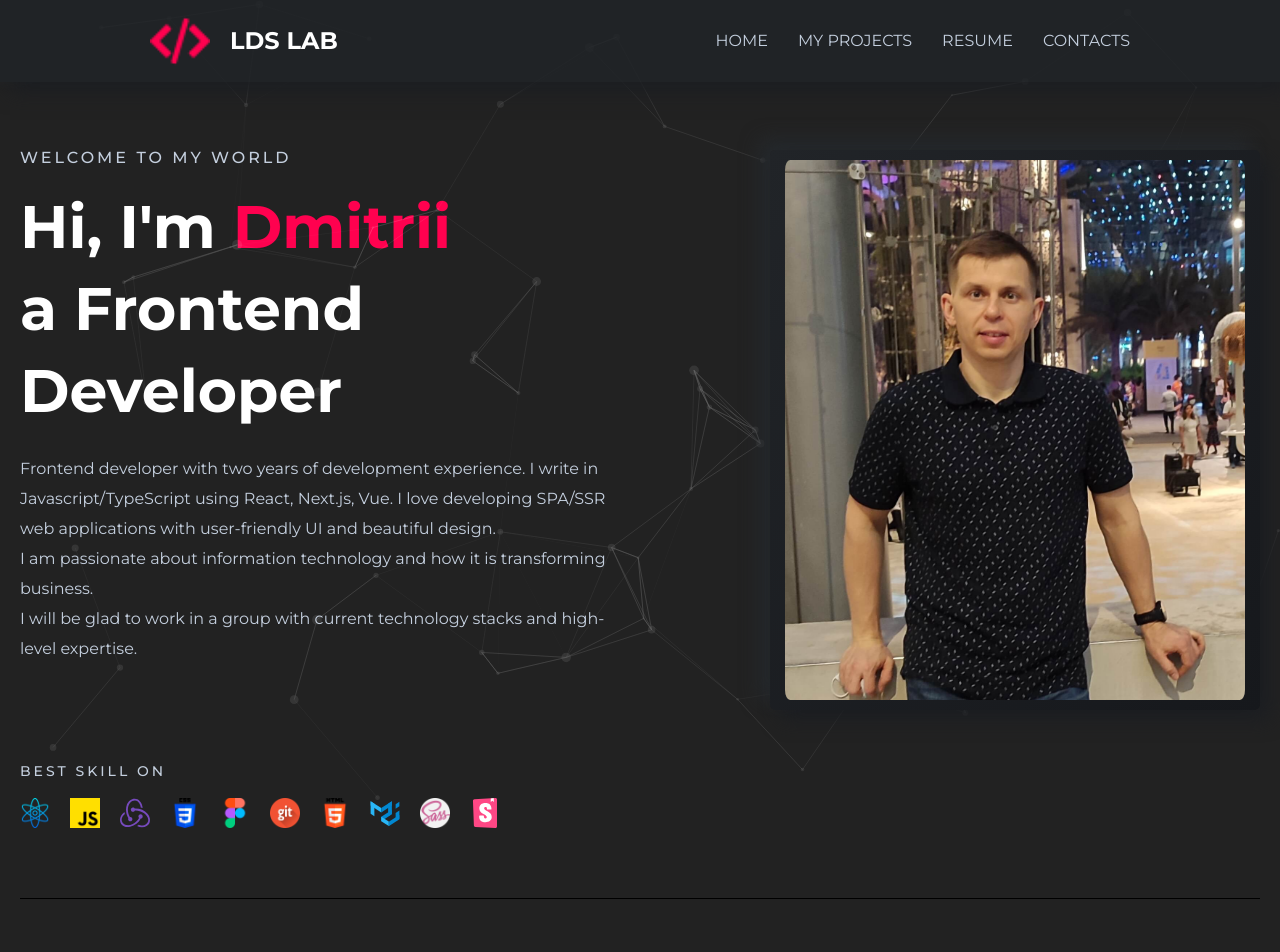
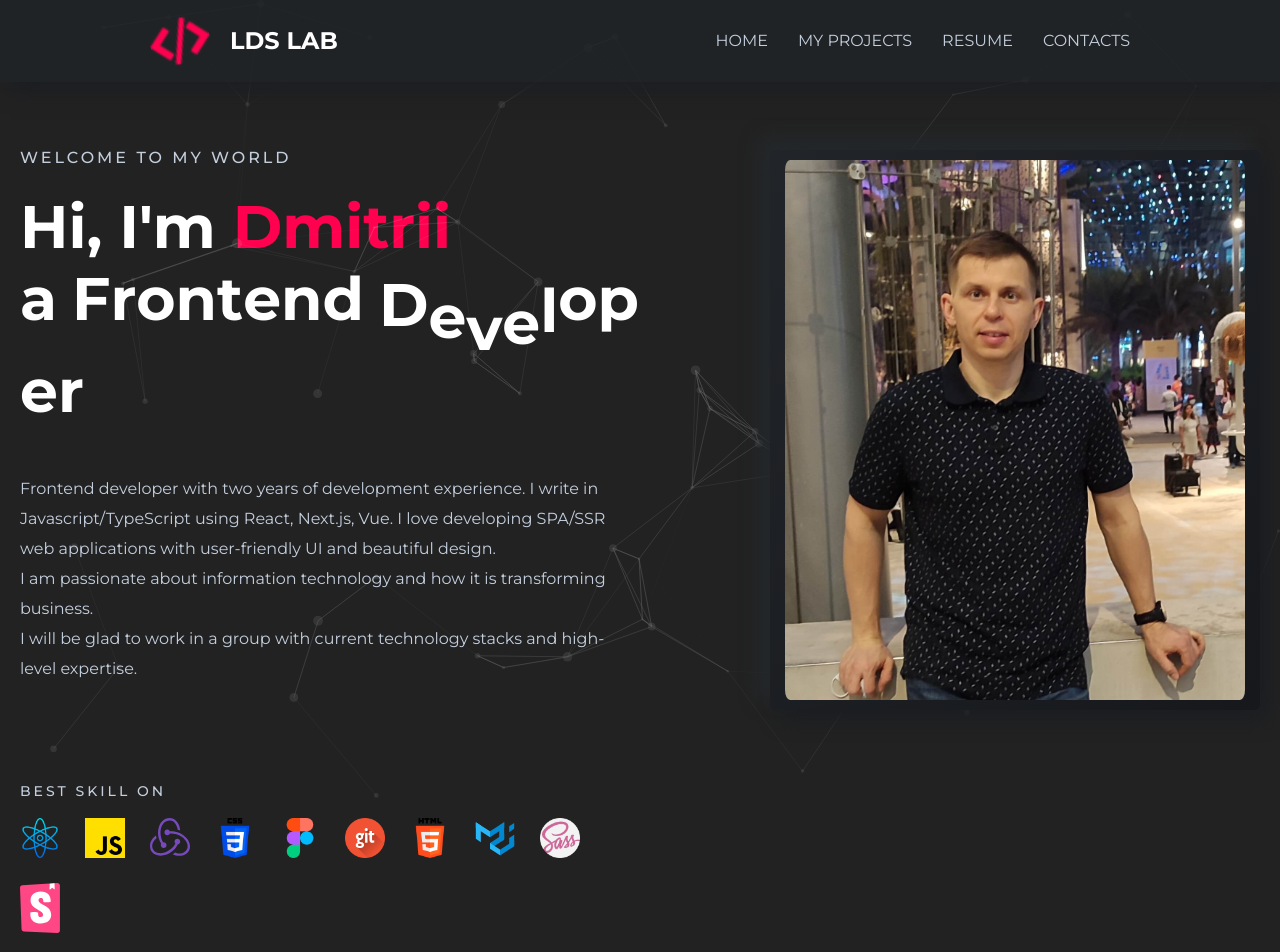
Before and after one commit to LDS196/lds-portfolio, a React (Create React App) app: page / in a window 1280 px wide. Shown: the top 952 px of the page. Built offline with nearby package versions, Linux system fonts and the light colour scheme.

Commit message:
feat: add some animations with Framer-motion lib

```diff
--- a/package.json
+++ b/package.json
@@ -16,6 +16,7 @@
     "@types/react-typing-effect": "^2.0.3",
     "emailjs": "^4.0.1",
     "emailjs-com": "^3.2.0",
+    "framer-motion": "^11.0.20",
     "gh-pages": "^5.0.0",
     "node-sass": "^8.0.0",
     "react": "^18.2.0",
@@ -26,6 +27,7 @@
     "react-scroll": "^1.8.9",
     "react-tsparticles": "^2.9.3",
     "react-typing-effect": "^2.0.5",
+    "swiper": "^11.0.7",
     "tsparticles": "^2.9.3",
     "typescript": "^4.9.5",
     "web-vitals": "^2.1.0"
@@ -33,8 +35,6 @@
   "scripts": {
     "start": "react-scripts start",
     "build": "react-scripts build",
-    "test": "react-scripts test",
-    "eject": "react-scripts eject",
     "predeploy": "yarn run build",
     "deploy": "gh-pages -d build"
   },
--- a/src/Header/Header.tsx
+++ b/src/Header/Header.tsx
@@ -2,26 +2,31 @@ import React from 'react';
 import s from './Header.module.scss'
 import logo from '../assets/images/lab.png'
 import {Link} from "react-scroll";
-
-
-
+import {motion} from 'framer-motion';
 
 
 const Header = () => {
   return (
-        <div className={s.header} >
+    <div className={s.header}>
       <Link to={'/'}>
         <div className={s.headerLogo}>
-                    <img src={logo} alt="logo" className={s.logoImg}/>
-                    <p className={s.logoText}>LDS LAB</p>
+          <motion.img src={logo} alt="logo" className={s.logoImg} animate={{
+            rotate: 180
+          }}
+                      transition={{duration: 1, repeat: Infinity, repeatDelay: 2}}/>
+          <p className={s.logoText}>LDS LAB
+          </p>
         </div>
       </Link>
 
       <nav className={s.nav}>
         <ul className={s.items}>
+
           <Link className={s.link} to={'intro'}>
             <li className={s.item}>home</li>
           </Link>
+
+
           <Link className={s.link} to={'projects'}>
             <li className={s.item}>my projects</li>
           </Link>
@@ -34,7 +39,9 @@ const Header = () => {
         </ul>
       </nav>
     </div>
-    );
+  )
+    ;
 };
 
+
 export default Header;
--- a/src/Intro/Intro.module.scss
+++ b/src/Intro/Intro.module.scss
@@ -2,21 +2,25 @@
   width: 30px;
   height: 30px;
 }
-.typing{
-white-space: nowrap;
-  span{
+
+.typing {
+  white-space: nowrap;
+
+  span {
     color: red;
   }
 }
+
 .intro {
-  @media(max-width: 935px){
-   padding: 0 10px;
+  @media(max-width: 935px) {
+    padding: 0 10px;
   }
+
   &__block {
     display: flex;
     justify-content: space-around;
     gap: 0 30px;
-    @media(max-width: 685px){
+    @media(max-width: 685px) {
       flex-direction: column-reverse;
       justify-content: start;
 
@@ -47,18 +51,19 @@ white-space: nowrap;
     font-size: 60px;
     line-height: 82px;
     margin-bottom: 22px;
-    @media(max-width: 935px){
+    @media(max-width: 935px) {
       font-size: 40px;
       line-height: 52px;
     }
-    @media(max-width: 420px){
+    @media(max-width: 420px) {
       font-size: 28px;
       line-height: 42px;
 
     }
 
   }
-  &__name{
+
+  &__name {
     color: #ff014f;
   }
 
@@ -75,24 +80,29 @@ white-space: nowrap;
     font-weight: 500;
     display: block;
     font-size: 14px;
-    @media(max-width: 935px){
+    @media(max-width: 935px) {
       padding-top: 30px;
     }
   }
 
   &__items {
     display: flex;
-    gap: 0 20px;
+    gap: 25px 25px;
     padding-right: 30px;
     flex-wrap: wrap;
+    margin-top: 20px;
+
+
+    li {
+      width: 40px;
+      height: 40px;
+    }
 
   }
 
   &__item {
-    margin-top: 20px;
-    width: 30px;
-    height: 30px;
-
+    width: 100%;
+    height: auto;
   }
 
 }
@@ -101,7 +111,7 @@ white-space: nowrap;
   flex: 1 1 50%;
   display: flex;
   justify-content: end;
-  @media(max-width: 685px){
+  @media(max-width: 685px) {
     justify-content: center;
     margin-bottom: 20px;
 
@@ -117,6 +127,7 @@ white-space: nowrap;
     border-radius: 5px;
     box-shadow: 10px 10px 19px #1c1e22, -10px -10px 19px #262a2e;
     background: linear-gradient(to right bottom, #212428, #16181c);
+
     img {
       object-fit: cover;
       padding: 10px 15px;
@@ -129,5 +140,4 @@ white-space: nowrap;
   }
 
 
-
 }
--- a/src/Intro/Intro.tsx
+++ b/src/Intro/Intro.tsx
@@ -12,35 +12,70 @@ import js from '../assets/images/skills-logo/js.png'
 import materialUI from '../assets/images/skills-logo/material-ui.svg'
 import sass from '../assets/images/skills-logo/sass.png'
 import storybook from '../assets/images/skills-logo/storybook.svg'
-import ReactTypingEffect from "react-typing-effect";
+import {motion} from 'framer-motion';
 
 
 const mySkills = [react, js, redux, css, figma, git, html5, materialUI, sass, storybook,]
+
+
 const Intro = () => {
+  const title = 'a Frontend Developer'
+
+
   return (
     <section className={s.intro} id={'intro'}>
       <div className={s.intro__block}>
         <div className={s.about}>
           <p className={s.about__subtitle}>welcome to my world</p>
+
           <h1 className={s.about__title}>Hi, I'm <span className={s.about__name}>Dmitrii </span>
             <br/>
-                      a Frontend Developer
-                        {/*<ReactTypingEffect*/}
-                        {/*  className={s.typing}*/}
-                        {/*  text={'a Frontend Developer'}*/}
+            {[...title].map((letter, index) => (
+              <motion.span
+                key={index}
+                style={{
+                  minWidth: '15px',
+                  marginTop: '10px',
+                  display: 'inline-block',
+                  originY: 0.7, // Adjust this value to control the jump height
+                }}
+                animate={{
+                  y: [-20, 10, -20], // Define the jump motion
+                }}
+                transition={{
+                  duration: 0.6,
+                  repeat: Infinity,
+                  repeatDelay: 2,
+                  delay: index * 0.1, // Add delay for staggered animation
+                }}
+              >
+                {letter}
+              </motion.span>
+            ))}
+          </h1>
 
-                        {/*                   speed={150}*/}
-                        {/*                   typingDelay={500}*/}
-                        {/*                   eraseSpeed={45}*/}
-                        {/*                   eraseDelay={3000}*/}
-                        {/*/>*/}
-                    </h1>
-                    <p className={s.about__desc}>Frontend developer with two years of development experience. I write in Javascript/TypeScript using React, Next.js, Vue. I love developing SPA/SSR web applications with user-friendly UI and beautiful design.<br/>I am passionate about information technology and how it is transforming business.
+
+          <p className={s.about__desc}>Frontend developer with two years of development experience. I write in
+            Javascript/TypeScript using React, Next.js, Vue. I love developing SPA/SSR web applications with
+            user-friendly UI and beautiful design.<br/>I am passionate about information technology and how it is
+            transforming business.
             <br/>I will be glad to work in a group with current technology stacks and high-level expertise.</p>
           <p className={s.about__skill}>best skill on</p>
           <ul className={s.about__items}>
-                        {mySkills.map((el, i) => <li key={i}><img className={s.about__item} src={el} alt=""/></li>)}
+            {mySkills.map((el, i) =>
+              <motion.li key={i}
+                         whileHover={{scale:1.5}}
+                         style={{zIndex:100}}
+                         initial={{ opacity: 0, scale: 0.5 }}
+                         animate={{ opacity: 1, scale: 1 }}
+                         transition={{ duration: 1, repeatDelay:3, repeat:Infinity }}
+            >
+              <img
+                className={s.about__item}
+                src={el} alt=""/>
+            </motion.li>)}
           </ul>
+
         </div>
         <div className={s.avatar}>
 
--- a/tsconfig.json
+++ b/tsconfig.json
@@ -19,7 +19,8 @@
     "resolveJsonModule": true,
     "isolatedModules": true,
     "noEmit": true,
-    "jsx": "react-jsx"
+    "jsx": "react-jsx",
+    "downlevelIteration": true // Add this line
   },
   "include": [
     "src"
```
Also changed, not shown: 1 other file (tests, documents, lock files or other folders). Lines whose indentation alone changed are shown as unchanged.
